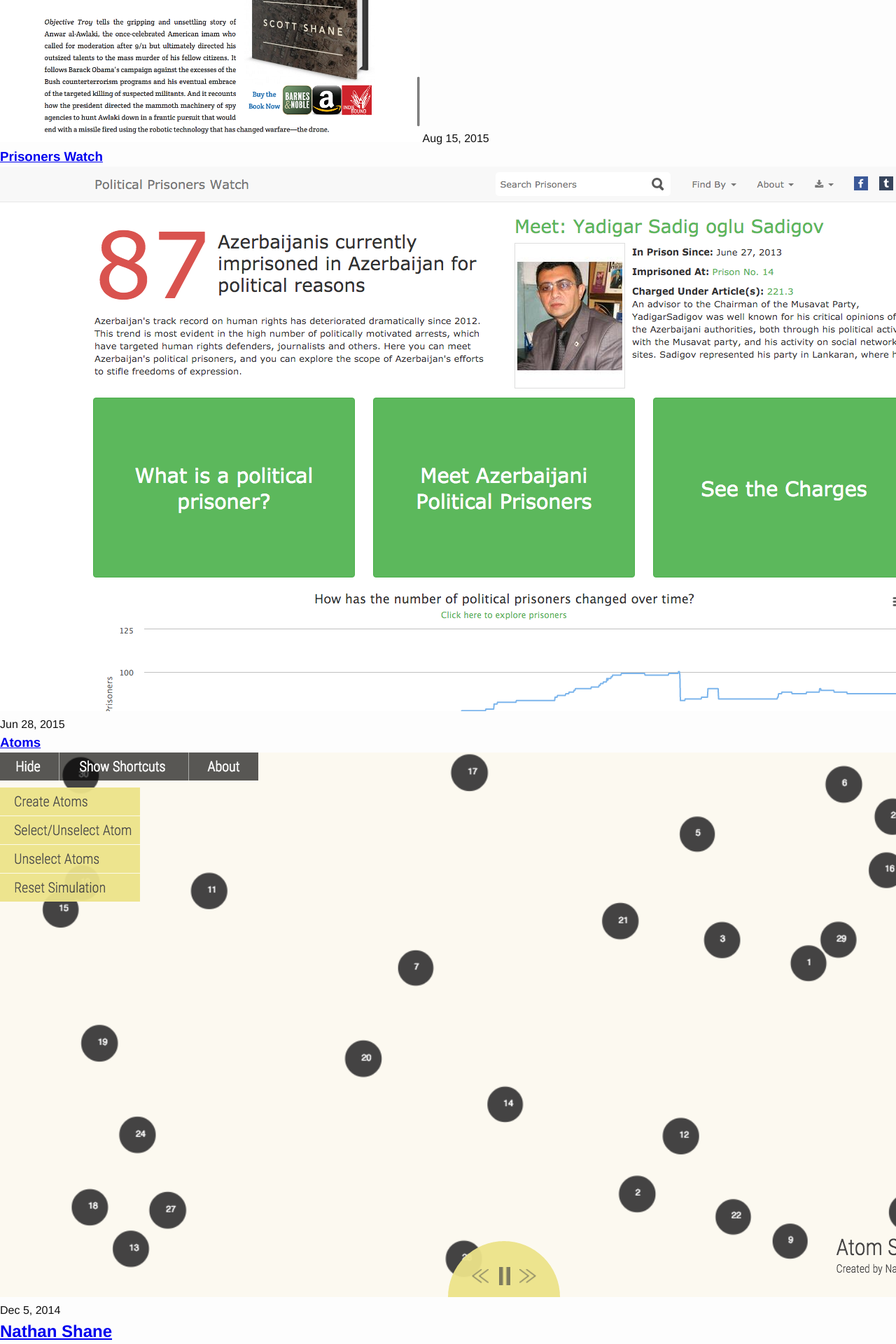
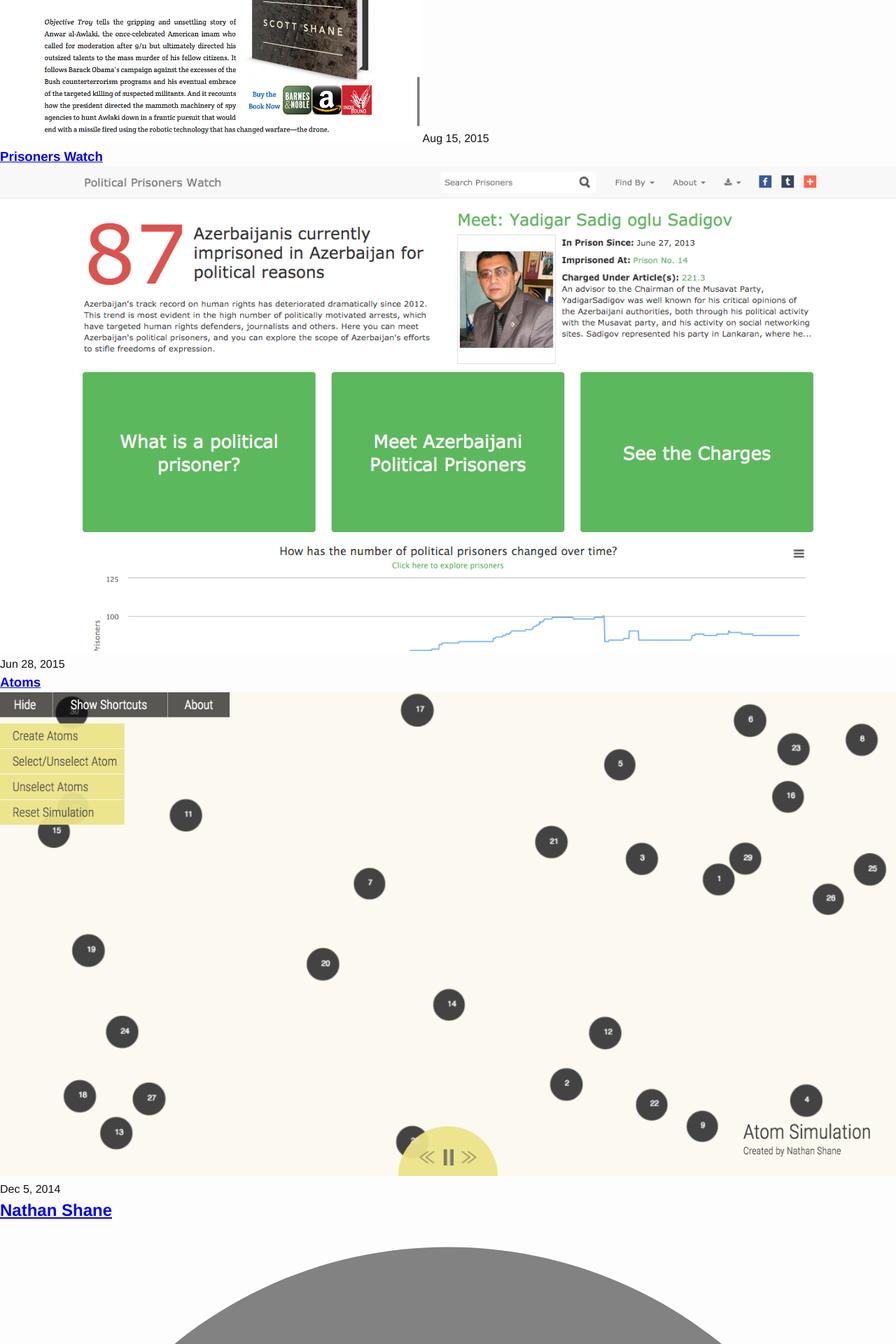
Before and after one commit to nwshane/nwshane.github.io, a Jekyll site: the page built from index.html, in a window 1280 px wide. Shown: the part 447-2367 px from the top of the page at 70% size. Built offline with Jekyll 4.4.1, drawn with Linux system fonts in a browser that asks for light colours.

Commit message:
Set project images max-width to 100%.

```diff
--- a/_sass/_project.scss
+++ b/_sass/_project.scss
@@ -1,3 +1,7 @@
+.project-image {
+  max-width: 100%;
+}
+
 .project-title-primary {
   margin-bottom: 0.1em;
   display: block;
--- a/index.html
+++ b/index.html
@@ -19,7 +19,7 @@ layout: default
         </h3>
 
         {% if project.main-image-path %}
-          <img src="{{ project.main-image-path | prepend: site.baseurl }}" alt="Featured Image for {{ project.title }}">
+          <img class='project-image' src="{{ project.main-image-path | prepend: site.baseurl }}" alt="Featured Image for {{ project.title }}">
         {% endif %}
 
         <span>
```
